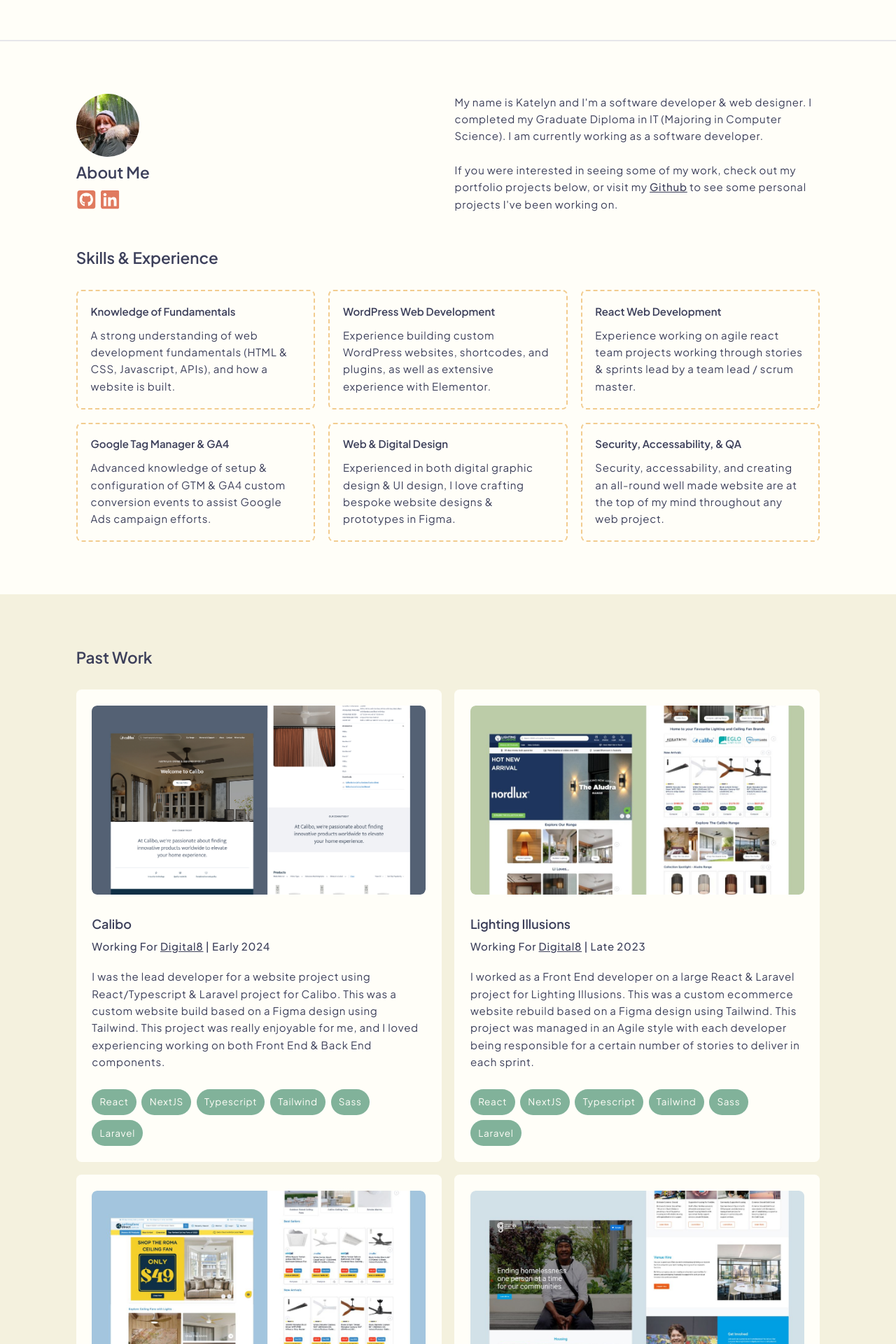
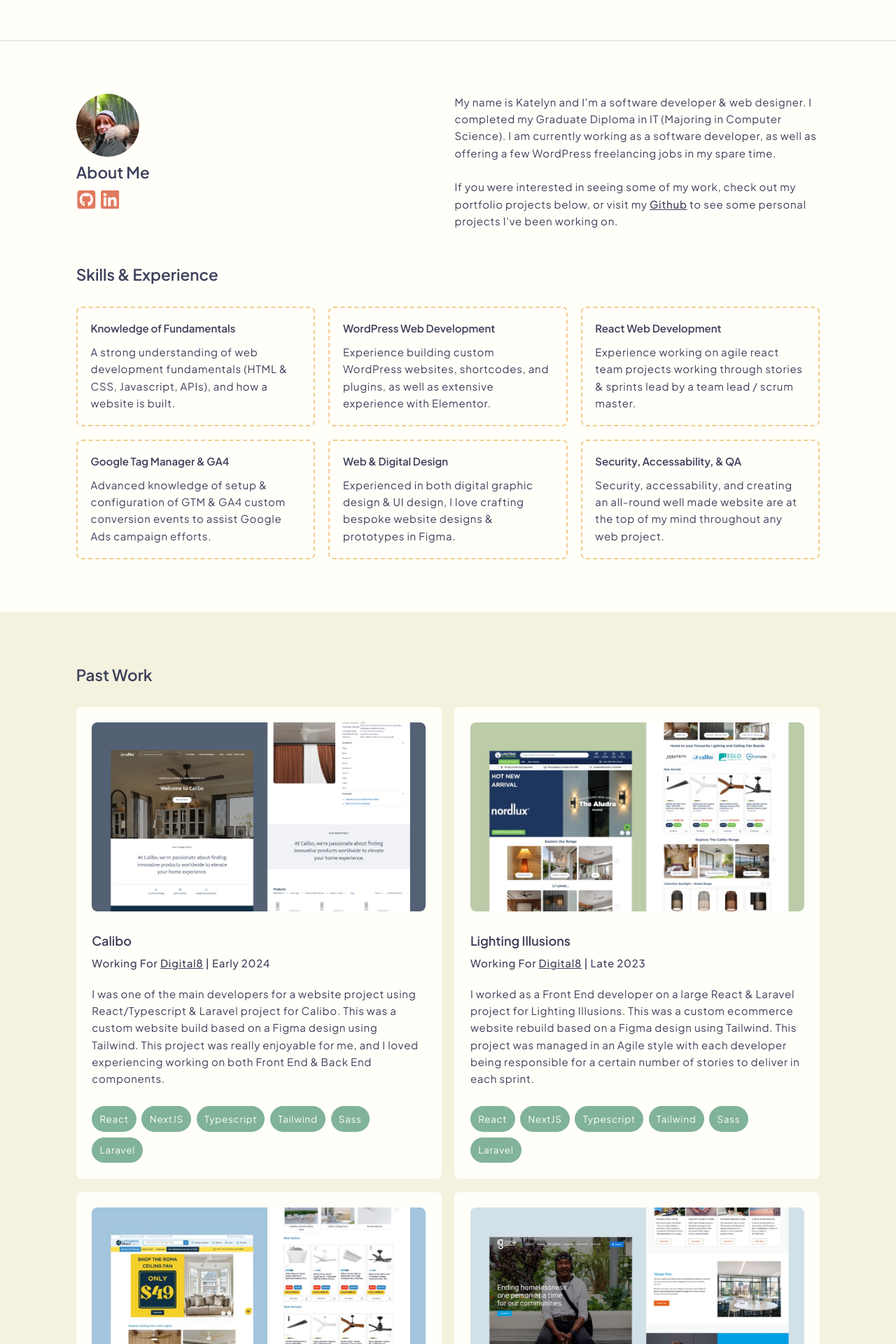
Before and after one commit to kati-e/portfolio, a React (Vite) app: page / in a window 1280 px wide. Shown: the part 460-2380 px from the top of the page at 70% size. Built offline with nearby package versions, Linux system fonts and the light colour scheme.

Commit message:
changed text on home page, changed testimonial and portfolio text slightly

```diff
--- a/src/HomePage.tsx
+++ b/src/HomePage.tsx
@@ -38,7 +38,7 @@
         featuredImages={FEATURED_IMAGES}
       >
         <p>
-          My name is Katelyn and I'm a software developer & web designer. I completed my Graduate Diploma in IT (Majoring in Computer Science). I am currently working as a software developer. <br/><br/>If you were interested in seeing some of my work, check out my portfolio projects below, or visit my <a className="inline-link" href={Github} target="_blank">Github</a> to see some personal projects I've been working on.
+          My name is Katelyn and I'm a software developer & web designer. I completed my Graduate Diploma in IT (Majoring in Computer Science). I am currently working as a software developer, as well as offering a few WordPress freelancing jobs in my spare time. <br/><br/>If you were interested in seeing some of my work, check out my portfolio projects below, or visit my <a className="inline-link" href={Github} target="_blank">Github</a> to see some personal projects I've been working on.
         </p>
       </AboutSection>
       <CardsSection
@@ -63,7 +63,7 @@
         images={CONTACT_ME_IMAGES}
       >
         <p>
-        Want to collaborate or just say 'hi'? I'm always open to meeting new people or discussing new opportunities. Feel free to contact me via LinkedIn or email to connect.
+        Want to collaborate or just say 'hi'? I'm always open to meeting new people or discussing opportunities. Feel free to contact me via LinkedIn or email to connect.
         </p>
         {EmailAddress && (
           <span>
--- a/src/data/consts.ts
+++ b/src/data/consts.ts
@@ -128,13 +128,13 @@
     {
         testimonial: 'I worked with Katelyn for 9 months at Digital8 and I would highly recommend her for any development work. Her skills are second to none when it comes to development and she passed along some of her knowledge to myself which I am very grateful for. She is organised, efficient and reliable, count yourself lucky if you are able to have Katelyn as part of your team!',
         authorName: 'Ruby Fieldes',
-        authorPosition: 'Client Web Support at Digital8',
+        authorPosition: 'Client Web Support',
         authorIcon: '/testimonials/ruby.jpg'
     },
     {
         testimonial: 'Katelyn is an enthusiastic developer with a real drive to learn and experiment with new technologies. She has a great understanding of what makes software usable for users with a strong focus on UI and UX.',
         authorName: 'Rhys McKenzie',
-        authorPosition: 'Head of Development at Digital8',
+        authorPosition: 'Head of Development',
         authorIcon: '/testimonials/rhys_mckenzie.jpg'
     },
 ]
@@ -146,7 +146,7 @@
         workingFor: "Digital8",
         workingForLink: "https://digital8.com.au/",
         dateLaunched: "Early 2024",
-        excerpt: "I was the lead developer for a website project using React/Typescript & Laravel project for Calibo. This was a custom website build based on a Figma design using Tailwind. This project was really enjoyable for me, and I loved experiencing working on both Front End & Back End components.",
+        excerpt: "I was one of the main developers for a website project using React/Typescript & Laravel project for Calibo. This was a custom website build based on a Figma design using Tailwind. This project was really enjoyable for me, and I loved experiencing working on both Front End & Back End components.",
         featuredImage: { src: "/portfolio/calibo.jpg", alt: "Calibo Website Build" },
         siteUrl: "https://www.calibo.com.au/",
         techStack: ["React", "NextJS", "Typescript", "Tailwind", "Sass", "Laravel"]
```
